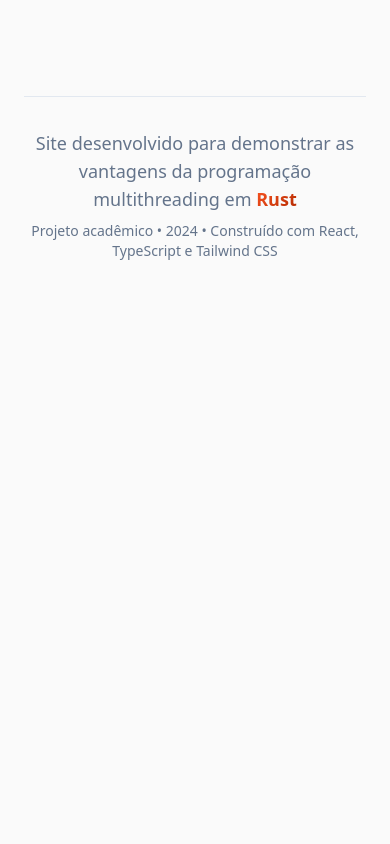
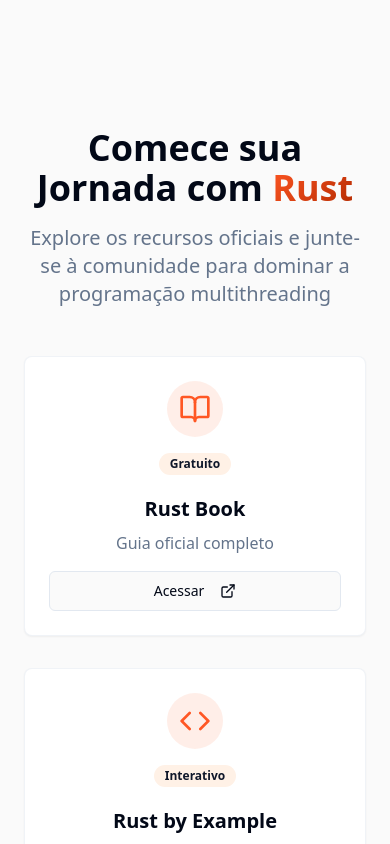
Before and after one commit to Ravazolo88/rust-unleashed-web, a React (Vite) app: page / in a window 390 px wide. Shown: the part 9700-10544 px from the top of the page. Before the commit the page ends 10009 px from the top, so only its background shows below. Built offline with nearby package versions, Linux system fonts and the light colour scheme.

Commit message:
Fix: CallToActionSection component type
The CallToActionSection component was not returning any JSX, causing a TypeScript error when used as a component. This commit modifies the component to return a valid JSX element, resolving the type error.

```diff
--- a/src/components/CallToActionSection.tsx
+++ b/src/components/CallToActionSection.tsx
@@ -22,6 +22,56 @@ const resources = [{
   badge: "Ativo"
 }];
 const CallToActionSection = () => {
-  return;
+  return (
+    <section className="py-20 bg-background">
+      <div className="container mx-auto px-6">
+        <div className="text-center mb-12">
+          <h2 className="text-4xl font-bold mb-4">
+            Comece sua Jornada com <span className="rust-gradient-text">Rust</span>
+          </h2>
+          <p className="text-xl text-muted-foreground max-w-2xl mx-auto">
+            Explore os recursos oficiais e junte-se à comunidade para dominar a programação multithreading
+          </p>
+        </div>
+
+        <div className="grid md:grid-cols-3 gap-8 max-w-4xl mx-auto">
+          {resources.map((resource, index) => {
+            const IconComponent = resource.icon;
+            return (
+              <Card key={index} className="group hover:shadow-lg transition-all duration-300 border-border/50">
+                <CardContent className="p-6 text-center">
+                  <div className="mb-4 flex justify-center">
+                    <div className="p-3 rounded-full bg-primary/10 group-hover:bg-primary/20 transition-colors">
+                      <IconComponent className="h-8 w-8 text-primary" />
+                    </div>
+                  </div>
+                  <div className="mb-2 flex justify-center">
+                    <Badge variant="secondary" className="mb-3">
+                      {resource.badge}
+                    </Badge>
+                  </div>
+                  <h3 className="text-xl font-semibold mb-2">{resource.title}</h3>
+                  <p className="text-muted-foreground mb-4">{resource.description}</p>
+                  <Button
+                    variant="outline"
+                    className="w-full group-hover:border-primary/50 transition-colors"
+                    onClick={() => window.open(resource.url, '_blank')}
+                  >
+                    Acessar <ExternalLink className="ml-2 h-4 w-4" />
+                  </Button>
+                </CardContent>
+              </Card>
+            );
+          })}
+        </div>
+
+        <div className="text-center mt-12">
+          <Button size="lg" className="gradient-primary text-white">
+            Começar Agora <ArrowRight className="ml-2 h-5 w-5" />
+          </Button>
+        </div>
+      </div>
+    </section>
+  );
 };
 export default CallToActionSection;
```
